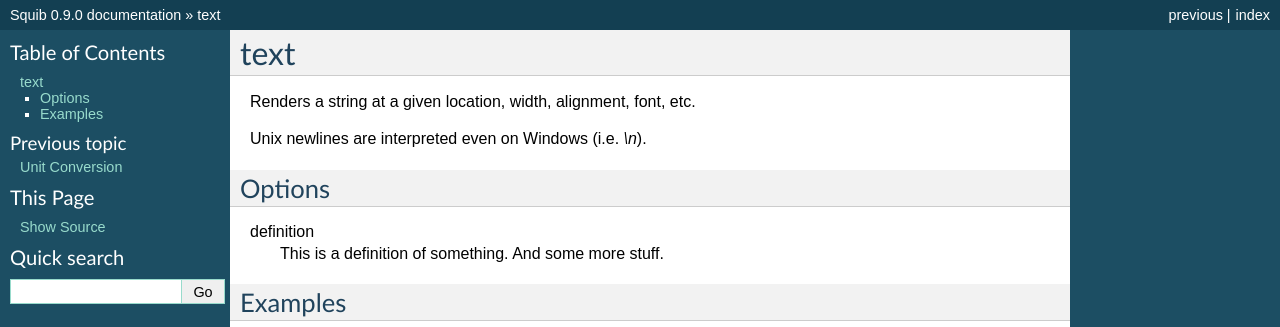
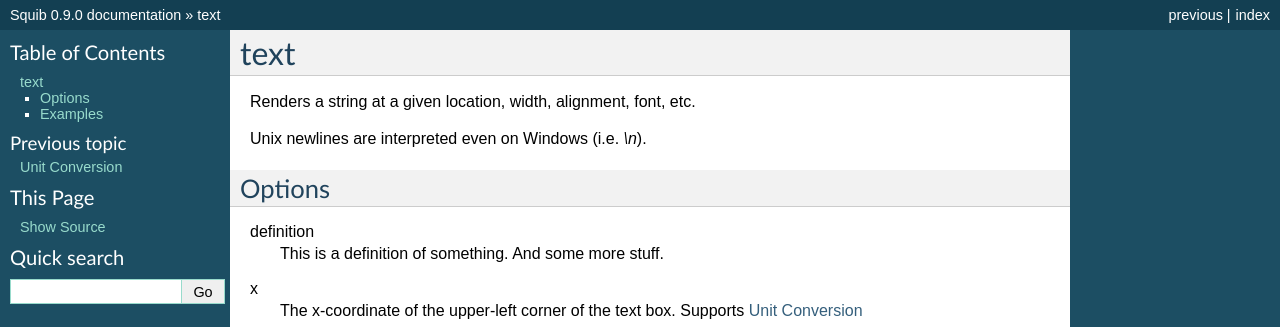
Before and after one commit to andymeneely/squib, a Sphinx documentation site: the page built from docs/dsl/text.rst, in a window 1280 px wide, cut to the strip 0-327 px from the top of the page. Built offline with Sphinx 7.4.7, drawn with Linux system fonts in a browser that asks for light colours.

Commit message:
Playing with linking with :doc:

```diff
--- a/docs/dsl/text.rst
+++ b/docs/dsl/text.rst
@@ -13,6 +13,8 @@ definition
    This is a definition of something.
    And some more stuff.
 
+x
+   The x-coordinate of the upper-left corner of the text box. Supports :doc:`/units`
 
 
 Examples
```
